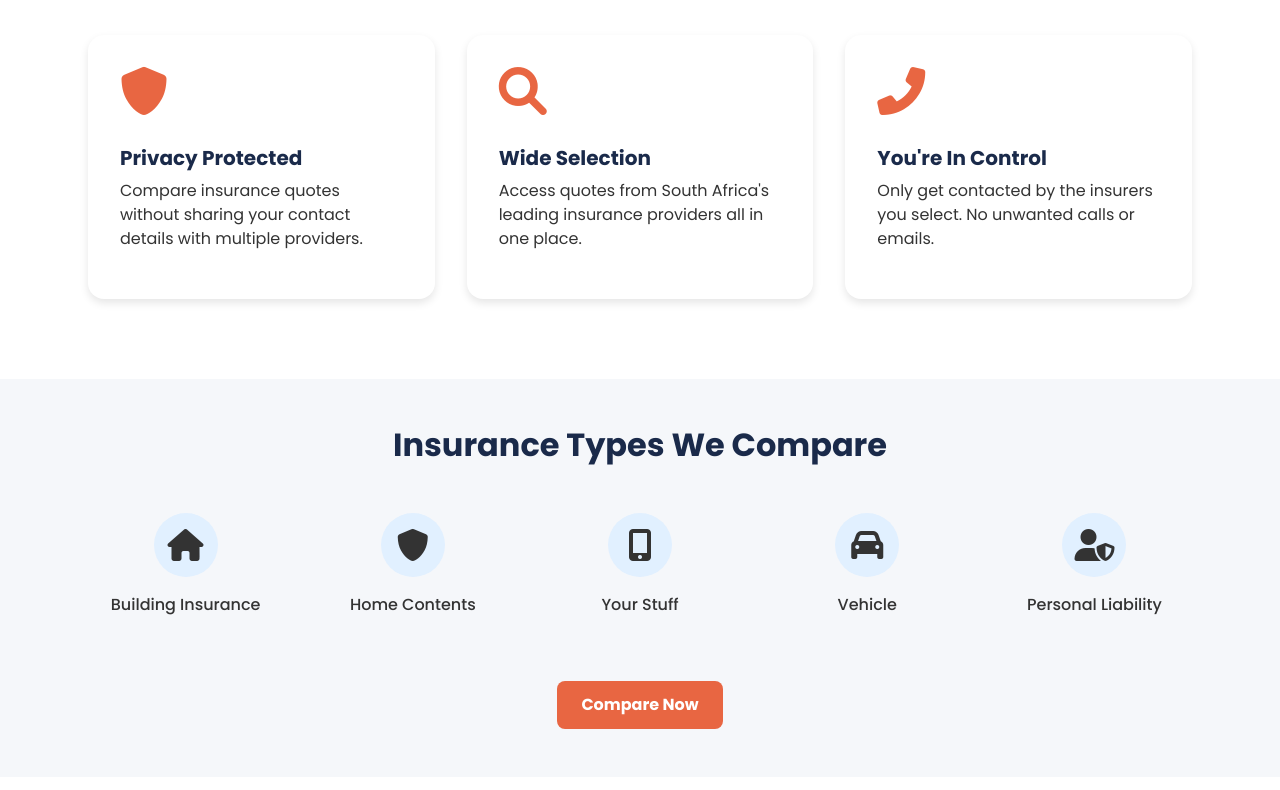
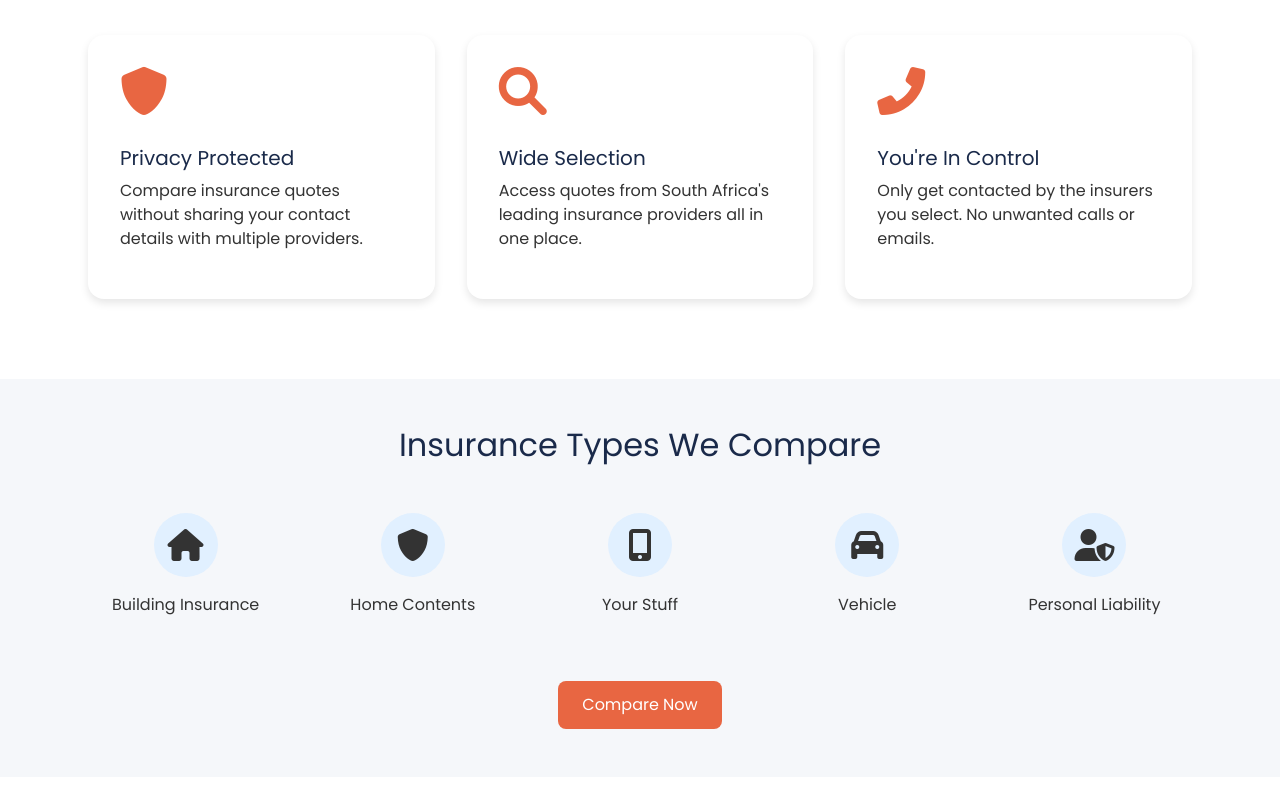
Before and after one commit to derekhobden/hambawebsite, a plain HTML site: page index.html in a window 1280 px wide. Shown: the part 660-1450 px from the top of the page. Drawn offline with Linux system fonts and the light colour scheme.

Commit message:
thinner fonts

```diff
--- a/assets/css/fonts.css
+++ b/assets/css/fonts.css
@@ -12,21 +12,3 @@
   font-style: normal;
   font-display: swap;
 }
-
-@font-face {
-  font-family: 'Poppins';
-  src: url('../fonts/poppins/poppins-medium.woff2') format('woff2'),
-       url('../fonts/poppins/poppins-medium.woff') format('woff');
-  font-weight: 500;
-  font-style: normal;
-  font-display: swap;
-}
-
-@font-face {
-  font-family: 'Poppins';
-  src: url('../fonts/poppins/poppins-bold.woff2') format('woff2'),
-       url('../fonts/poppins/poppins-bold.woff') format('woff');
-  font-weight: 700;
-  font-style: normal;
-  font-display: swap;
-}
--- a/assets/css/styles.css
+++ b/assets/css/styles.css
@@ -70,7 +70,7 @@
 h1, h2, h3, h4, h5, h6 {
   color: var(--color-secondary);
   margin-bottom: var(--spacing-md);
-  font-weight: 600;
+  font-weight: 400;
   line-height: 1.2;
 }
 
@@ -156,7 +156,7 @@
 
 .logo {
   font-size: 1.5rem;
-  font-weight: 700;
+  font-weight: 400;
   color: var(--color-secondary);
 }
 
@@ -183,7 +183,7 @@
 
 .nav-link {
   color: var(--color-secondary);
-  font-weight: 500;
+  font-weight: 400;
   transition: color var(--transition-fast);
 }
 
@@ -238,7 +238,7 @@
   display: inline-block;
   padding: 0.75rem 1.5rem;
   border-radius: var(--border-radius-md);
-  font-weight: 600;
+  font-weight: 400;
   text-align: center;
   cursor: pointer;
   transition: all var(--transition-normal);
@@ -351,7 +351,7 @@
   align-items: center;
   justify-content: center;
   font-size: 1.5rem;
-  font-weight: 700;
+  font-weight: 400;
   margin: 0 auto var(--spacing-md);
 }
 
@@ -378,7 +378,7 @@
 .form-label {
   display: block;
   margin-bottom: var(--spacing-sm);
-  font-weight: 500;
+  font-weight: 400;
   color: var(--color-secondary);
 }
 
@@ -419,7 +419,7 @@
 .footer-logo {
   color: white;
   font-size: 1.5rem;
-  font-weight: 700;
+  font-weight: 400;
   margin-bottom: var(--spacing-md);
 }
 
@@ -495,7 +495,7 @@
 }
 
 .insurance-name {
-  font-weight: 500;
+  font-weight: 400;
 }
 
 /* ===== Utility Classes ===== */
--- a/index.html
+++ b/index.html
@@ -16,7 +16,7 @@
     <!-- Google Fonts (Fallback) -->
     <link rel="preconnect" href="https://fonts.googleapis.com">
     <link rel="preconnect" href="https://fonts.gstatic.com" crossorigin>
-    <link href="https://fonts.googleapis.com/css2?family=Poppins:wght@400;500;700&display=swap" rel="stylesheet">
+    <link href="https://fonts.googleapis.com/css2?family=Poppins:wght@400&display=swap" rel="stylesheet">
 
     <!-- Custom Fonts -->
     <link rel="stylesheet" href="assets/css/fonts.css">
```
Also changed, not shown: about.html (+1 -1 lines), contact.html (+1 -1 lines), how-it-works.html (+1 -1 lines), popi-act.html (+1 -1 lines), privacy-policy.html (+1 -1 lines).
